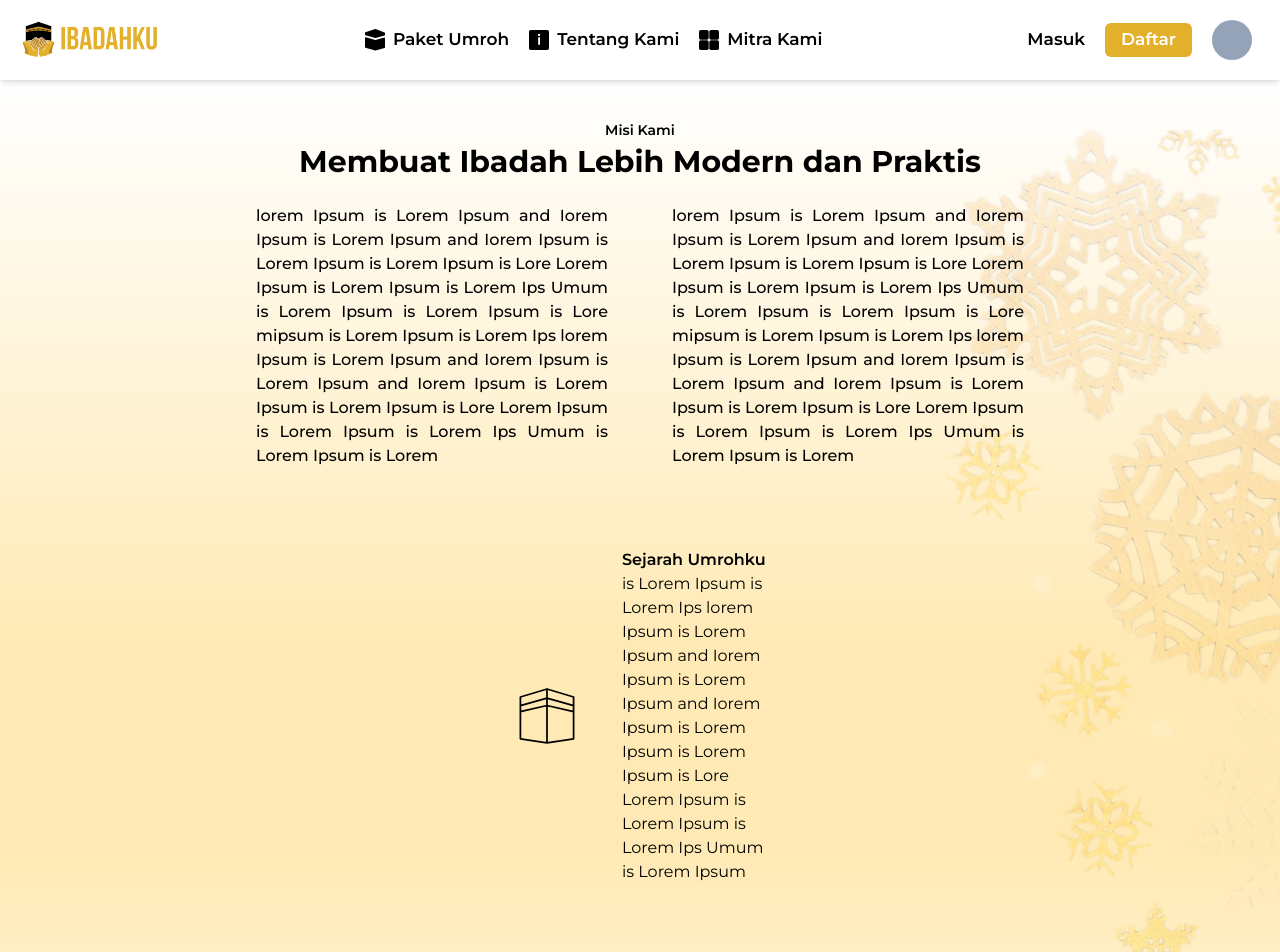
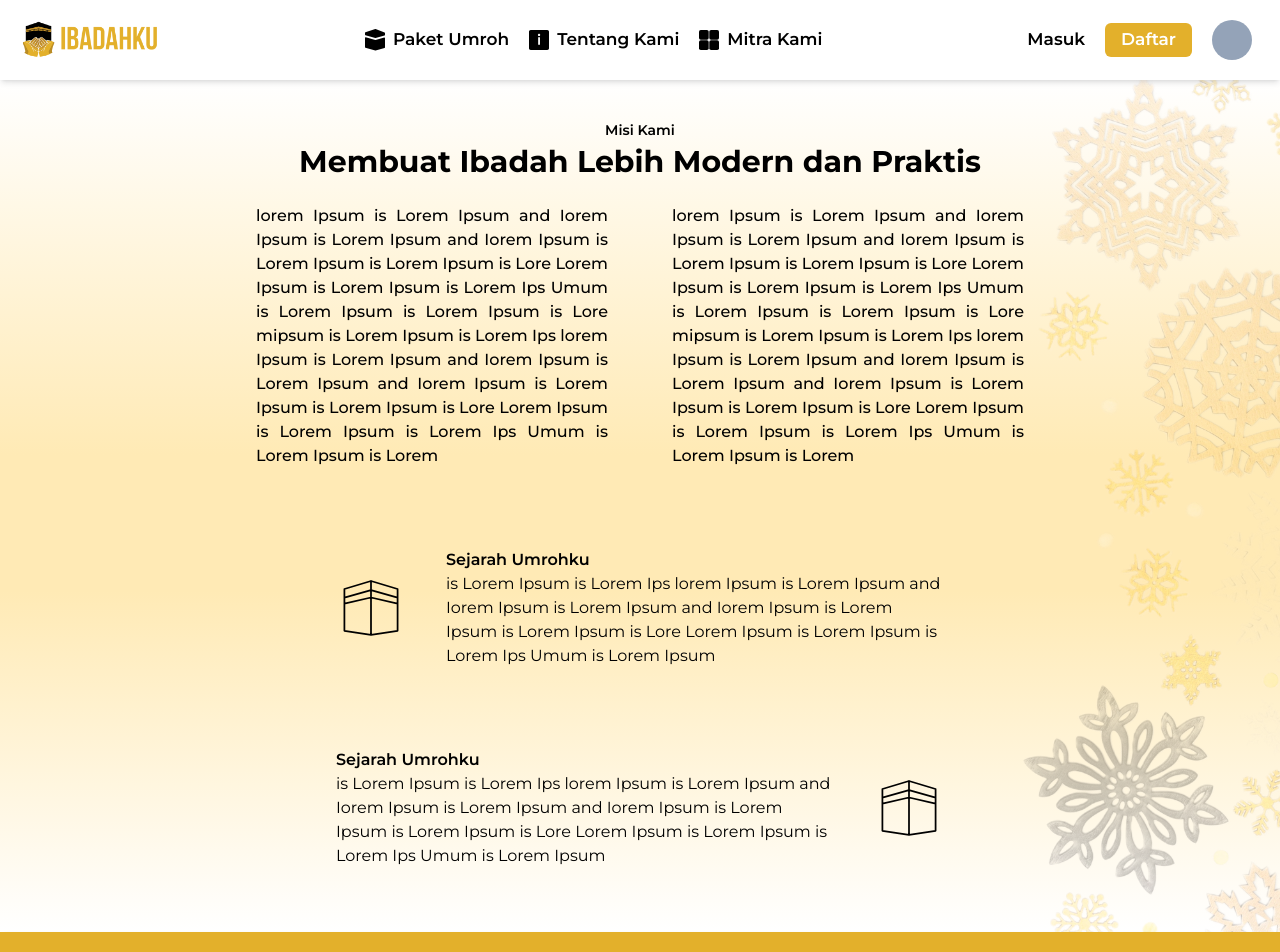
Before and after one commit to fikriymnn/umr-web, a Next.js app: page /tentangKami in a window 1280 px wide. Shown: the top 952 px of the page. Built offline with nearby package versions, Linux system fonts and the light colour scheme; no server answers.

Commit message:
mengurangi margiin

```diff
--- a/src/app/package/page.jsx
+++ b/src/app/package/page.jsx
@@ -25,13 +25,14 @@ async function Package() {
 
   return (
     <div className="bg pb-10">
+      <div className="px-40 bg-cover  bg-[url('/assets/images/image2.png')]">
         <FilterPackages />
         <div className="h-[40px]"></div>
-      <div className="flex  pt-5 bg-cover  bg-[url('/assets/images/image2.png')] z-10 relative">
+        <div className="flex  pt-5   z-10 relative">
           {/* <FilterIsMobilePackage /> */}
           <FilterNotMobilePackage />
           <div className="lg:w-8/12 w-full mx-auto lg:ml-10 lg:mr-20 lg:p-0 px-5">
-          <div className="bg-white shadow-xl rounded-xl lg:w-10/12 w-full">
+            <div className="bg-white shadow-xl rounded-xl lg:w-11/12 w-full">
               <div className="flex lg:flex-row flex-col">
                 <div className="lg:w-3/6 w-full p-5 py-3">
                   <h1 className="w-full mb-2 text-sm lg:text-xl font-semibold">
@@ -79,6 +80,7 @@ async function Package() {
           </div>
         </div>
       </div>
+    </div>
   );
 }
 
--- a/src/app/tentangKami/page.jsx
+++ b/src/app/tentangKami/page.jsx
@@ -33,7 +33,7 @@ function TentangKami() {
             </div>
           </div>
 
-          <div className="md:flex gap-10 mt-20 md:mx-64 ">
+          <div className="md:flex gap-10 mt-20 md:mx-20 ">
             <div className="my-auto ">
               <svg
                 width="70"
@@ -59,7 +59,7 @@ function TentangKami() {
               Ipsum
             </div>
           </div>
-          <div className="flex gap-10 mt-20 md:mx-64">
+          <div className="flex gap-10 mt-20 md:mx-20">
             <div className="my-auto">
               <p className="font-semibold">Sejarah Umrohku</p>
               is Lorem Ipsum is Lorem Ips lorem Ipsum is Lorem Ipsum and Iorem
```
Lines whose indentation alone changed are shown as unchanged.
